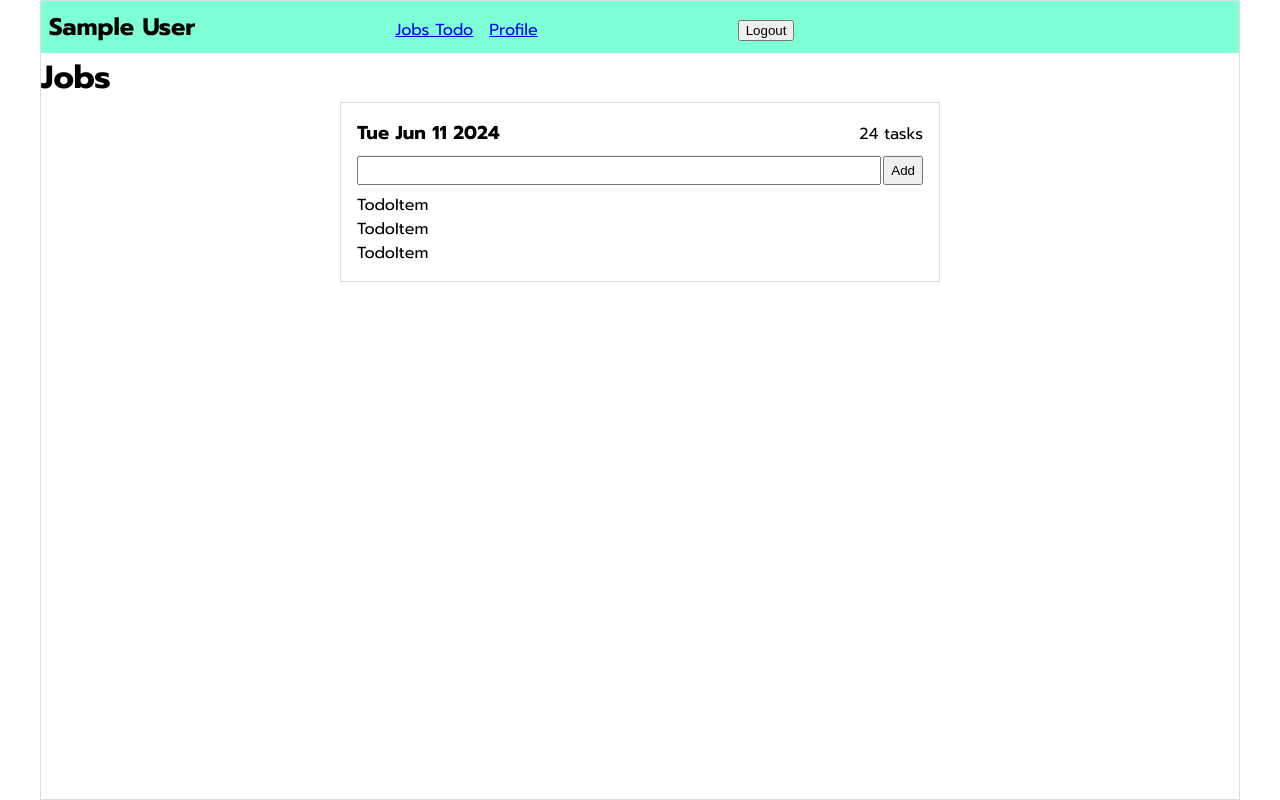
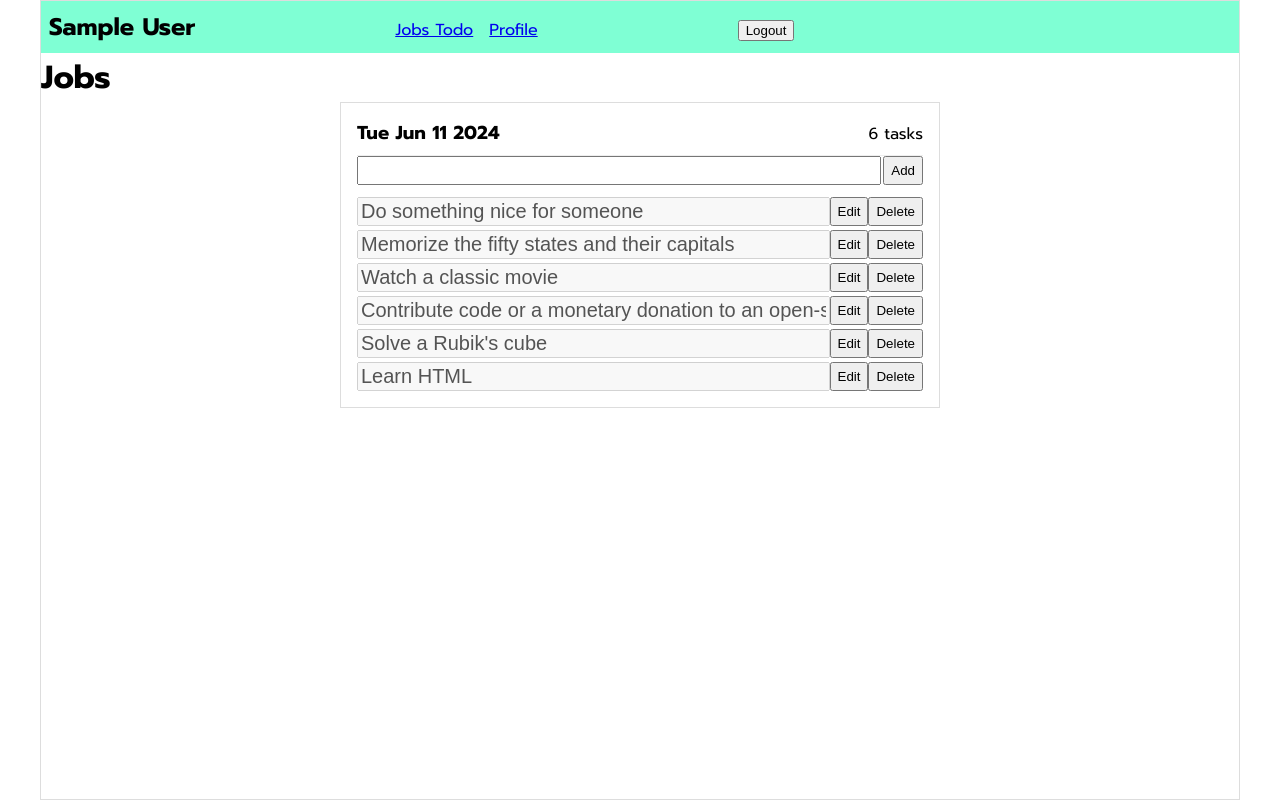
Before and after one commit to KritametPP/ccst02-todolist, a React (Vite) app: page / in a window 1280 px wide. Built offline with nearby package versions, Linux system fonts and the light colour scheme; data requests are answered from the project's data file; sample sign-in values are in the browser's storage.

Commit message:
Fetch + List all jobs

```diff
--- a/src/components/Dashboard.jsx
+++ b/src/components/Dashboard.jsx
@@ -1,10 +1,10 @@
 import React from 'react'
 
-function Dashboard() {
+function Dashboard({amount}) {
   return (
     <div className="dashboard">
       <h3>{new Date().toDateString()}</h3>
-      <p>24 tasks</p>
+      <p>{amount} tasks</p>
     </div>
   )
 }
--- a/src/components/TodoContainer.jsx
+++ b/src/components/TodoContainer.jsx
@@ -1,12 +1,15 @@
 import React from 'react'
-import TodoItem from "../components/TodoItem";
+import TodoItem from './TodoItem'
 
-function TodoContainer() {
+function TodoContainer({jobs}) {
+
   return (
-    <div>
-      <TodoItem/>
-      <TodoItem/>
-      <TodoItem/>
+    <div className='todo-container'>
+      { jobs.map( el => (
+        <TodoItem key={el.id} job={el} />
+      ))
+
+      }
     </div>
   )
 }
--- a/src/components/TodoItem.jsx
+++ b/src/components/TodoItem.jsx
@@ -1,8 +1,12 @@
 import React from 'react'
 
-function TodoItem() {
+function TodoItem({job}) {
   return (
-    <div>TodoItem</div>
+    <div className="todo-item">
+      <input type="text" disabled value={job.todo}/>
+      <button>Edit</button>
+      <button>Delete</button>
+    </div>
   )
 }
 
--- /dev/null
+++ b/src/hooks/useFetch.js
@@ -0,0 +1,25 @@
+import {useState, useEffect} from 'react'
+import axios from 'axios'
+
+export default function useFetch(url) {
+  const [data, setData] = useState(null);
+  const [loading, setLoading] = useState(true);
+  const [error, setError] = useState(null);
+
+  useEffect( ()=>{
+    const run = async () => {
+      try {
+        setLoading(true)
+        const res = await axios.get(url)
+        setData(res.data)
+        setLoading(false);
+      }catch(err){
+        setError(err)
+        setLoading(false);
+      }
+    }
+    run()
+  }, [url] )
+
+  return [data, error, loading]
+}
--- a/src/index.css
+++ b/src/index.css
@@ -64,5 +64,15 @@ label, input {
 .form-add-todo {
   display: flex;
   gap: 2px;
-  padding-bottom: 8px;
+  padding-bottom: 12px;
 }
+
+.todo-container {
+  display: flex;
+  flex-direction: column;
+  gap: 4px;
+}
+
+.todo-item {
+  display: flex;
+}
--- a/src/pages/Profile.jsx
+++ b/src/pages/Profile.jsx
@@ -1,8 +1,13 @@
 import React from 'react'
+import useAuth from "../hooks/useAuth";
 
 function Profile() {
+  const {user} = useAuth()
   return (
-    <div>Profile</div>
+    <div>
+      <h1>Profile</h1>
+      <p>{JSON.stringify(user)}</p>
+    </div>
   )
 }
 
--- a/src/pages/TodoApp.jsx
+++ b/src/pages/TodoApp.jsx
@@ -2,18 +2,28 @@ import React from 'react'
 import Dashboard from "../components/Dashboard";
 import FormAddTodo from "../components/FormAddTodo";
 import TodoContainer from "../components/TodoContainer";
+import useFetch from '../hooks/useFetch'
 
 
 function TodoApp() {
+  const [jobs, error, loading] = useFetch(`http://localhost:8000/jobs`)
+
+  if (loading) {
+    return <h1>Loading...</h1>
+  }
+  if (error) {
+    return <h1>Error : {error.message}</h1>
+  }
+
   return (
     <>
-    <h1>Jobs</h1>
-    <div className="todoapp">
-        <Dashboard/>
-        <FormAddTodo/>
-        <TodoContainer/>
+      <h1>Jobs</h1>
+      <div className="todoapp">
+        <Dashboard amount={jobs.length}/>
+        <FormAddTodo />
+        <TodoContainer jobs = {jobs}/>
 
-    </div>
+      </div>
     </>
   )
 }
```
